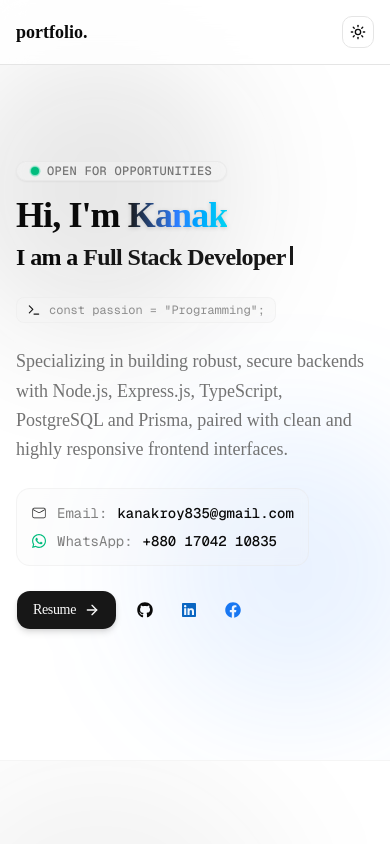
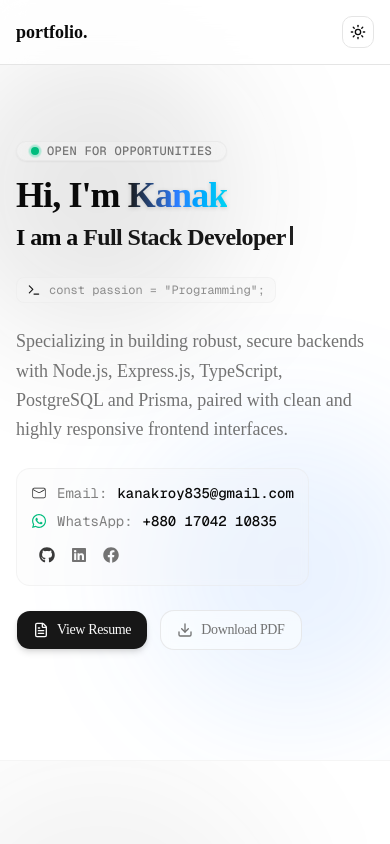
Before and after one commit to Captain-Kanak/portfolio-client, a Next.js app: page / in a window 390 px wide. Shown: the top 844 px of the page. Built offline with nearby package versions, Linux system fonts and the light colour scheme; no server answers.

Commit message:
successfully modified hero section for resume

```diff
--- a/src/components/layouts/Footer.tsx
+++ b/src/components/layouts/Footer.tsx
@@ -1,5 +1,59 @@
 import React from "react";
+import Link from "next/link";
+import { Terminal, Mail } from "lucide-react";
+import { FaGithub, FaLinkedin } from "react-icons/fa";
 
 export default function Footer() {
-  return <div className="container max-w-7xl mx-auto px-4 py-16">Footer</div>;
+  const currentYear = new Date().getFullYear();
+
+  return (
+    <footer className="border-t border-border/40 bg-background relative overflow-hidden">
+      {/* Subtle bottom decorative accent glow line */}
+      <div className="absolute bottom-0 left-1/2 -translate-x-1/2 w-full max-w-7xl h-px bg-linear-to-r from-transparent via-primary/20 to-transparent" />
+
+      <div className="container max-w-7xl mx-auto px-4 py-12 flex flex-col sm:flex-row items-center justify-between gap-6 relative z-10">
+        {/* LOGO / BRAND MARK */}
+        <div className="flex items-center gap-2 font-mono text-sm tracking-tight text-foreground/90 group">
+          <Terminal className="w-4 h-4 text-primary transition-transform duration-300 group-hover:rotate-6" />
+          <span className="font-bold">Dev</span>
+          <span className="text-muted-foreground">.portfolio</span>
+        </div>
+
+        {/* COPYRIGHT & METRICS */}
+        <p className="text-xs font-mono text-muted-foreground text-center sm:text-left order-last sm:order-0">
+          &copy; {currentYear} &bull; Built with Next.js & Tailwind CSS. All
+          rights reserved.
+        </p>
+
+        {/* SOCIAL LINKS ARCHITECTURE */}
+        <div className="flex items-center gap-4">
+          <Link
+            href="https://github.com"
+            target="_blank"
+            rel="noreferrer"
+            className="p-2 rounded-md border border-border/60 bg-muted/20 text-muted-foreground hover:text-foreground hover:border-border hover:bg-muted/50 transition-all duration-200"
+            aria-label="GitHub Profile"
+          >
+            <FaGithub className="w-4 h-4" />
+          </Link>
+          <Link
+            href="https://linkedin.com"
+            target="_blank"
+            rel="noreferrer"
+            className="p-2 rounded-md border border-border/60 bg-muted/20 text-muted-foreground hover:text-primary hover:border-primary/20 hover:bg-primary/5 transition-all duration-200"
+            aria-label="LinkedIn Profile"
+          >
+            <FaLinkedin className="w-4 h-4" />
+          </Link>
+          <Link
+            href="mailto:your.email@example.com"
+            className="p-2 rounded-md border border-border/60 bg-muted/20 text-muted-foreground hover:text-emerald-400 hover:border-emerald-500/20 hover:bg-emerald-500/5 transition-all duration-200"
+            aria-label="Email Contact"
+          >
+            <Mail className="w-4 h-4" />
+          </Link>
+        </div>
+      </div>
+    </footer>
+  );
 }
--- a/src/components/layouts/HeroSection.tsx
+++ b/src/components/layouts/HeroSection.tsx
@@ -2,12 +2,16 @@ import React from "react";
 import Link from "next/link";
 import { Badge } from "../ui/badge";
 import { Button } from "../ui/button";
-import { Terminal, CheckCircle2, ArrowRight } from "lucide-react";
+import { Terminal, CheckCircle2, FileText, Download } from "lucide-react";
 import { TypingEffect } from "./TypingEffect";
 import { FaGithub, FaLinkedin, FaWhatsapp, FaFacebook } from "react-icons/fa";
 import { CiMail } from "react-icons/ci";
 
 export default function HeroSection() {
+  const RESUME_VIEW_URL =
+    "https://drive.google.com/file/d/1mrI8fDyX6nRfZDkieumQoKlPWMefxs5k/view";
+  const RESUME_DOWNLOAD_PATH = "/resume.pdf";
+
   return (
     <section
       id="intro"
@@ -106,22 +110,7 @@ export default function HeroSection() {
                   +880 17042 10835
                 </a>
               </div>
-            </div>
-
-            {/* Action Row */}
-            <div className="flex flex-wrap items-center gap-3 pt-2">
-              {/* Primary Call to Action */}
-              <Button
-                asChild
-                variant="default"
-                className="cursor-pointer font-medium tracking-tight shadow-md shadow-primary/10 transition-all duration-300 hover:-translate-y-0.5 hover:shadow-lg hover:shadow-primary/20 group h-10 px-4 rounded-xl"
-              >
-                <Link href="#" className="flex items-center gap-2">
-                  Resume
-                  <ArrowRight className="w-4 h-4 transition-transform duration-300 group-hover:translate-x-1" />
-                </Link>
-              </Button>
-
+              <div>
                 {/* GitHub Icon Button */}
                 <Button
                   asChild
@@ -132,9 +121,10 @@ export default function HeroSection() {
                   <Link
                     href="https://github.com/Captain-Kanak"
                     target="_blank"
+                    rel="noopener noreferrer"
                     aria-label="GitHub Profile"
                   >
-                  <FaGithub className="w-5 h-5 text-foreground" />
+                    <FaGithub className="w-5 h-5 text-foreground/80 hover:text-foreground transition-colors" />
                   </Link>
                 </Button>
 
@@ -143,14 +133,15 @@ export default function HeroSection() {
                   asChild
                   variant="ghost"
                   size="icon"
-                className="cursor-pointer transition-all duration-300 hover:-translate-y-0.5 hover:bg-blue-500/10 text-muted-foreground rounded-xl"
+                  className="cursor-pointer transition-all duration-300 hover:-translate-y-0.5 hover:bg-blue-500/10 rounded-xl group/ln"
                 >
                   <Link
                     href="https://www.linkedin.com/in/captain-kanak"
                     target="_blank"
+                    rel="noopener noreferrer"
                     aria-label="LinkedIn Profile"
                   >
-                  <FaLinkedin className="w-5 h-5 text-[#0A66C2]" />
+                    <FaLinkedin className="w-5 h-5 text-muted-foreground transition-colors group-hover/ln:text-[#0A66C2]" />
                   </Link>
                 </Button>
 
@@ -159,14 +150,52 @@ export default function HeroSection() {
                   asChild
                   variant="ghost"
                   size="icon"
-                className="cursor-pointer transition-all duration-300 hover:-translate-y-0.5 hover:bg-blue-600/10 text-muted-foreground rounded-xl"
+                  className="cursor-pointer transition-all duration-300 hover:-translate-y-0.5 hover:bg-blue-600/10 rounded-xl group/fb"
                 >
                   <Link
                     href="https://www.facebook.com/captainkanak"
                     target="_blank"
+                    rel="noopener noreferrer"
                     aria-label="Facebook Profile"
                   >
-                  <FaFacebook className="w-5 h-5 text-[#1877F2]" />
+                    <FaFacebook className="w-5 h-5 text-muted-foreground transition-colors group-hover/fb:text-[#1877F2]" />
+                  </Link>
+                </Button>
+              </div>
+            </div>
+
+            {/* Action Row */}
+            <div className="flex flex-wrap items-center gap-3 pt-2">
+              {/* Primary Call to Action: View Resume */}
+              <Button
+                asChild
+                variant="default"
+                className="cursor-pointer font-medium tracking-tight shadow-md shadow-primary/10 transition-all duration-300 hover:-translate-y-0.5 hover:shadow-lg hover:shadow-primary/20 group h-10 px-4 rounded-xl"
+              >
+                <Link
+                  href={RESUME_VIEW_URL}
+                  target="_blank"
+                  rel="noopener noreferrer"
+                  className="flex items-center gap-2"
+                >
+                  <FileText className="w-4 h-4 transition-transform duration-300 group-hover:scale-110" />
+                  <span>View Resume</span>
+                </Link>
+              </Button>
+
+              {/* Secondary Call to Action: Download Resume */}
+              <Button
+                asChild
+                variant="outline"
+                className="cursor-pointer font-medium tracking-tight h-10 px-4 rounded-xl border-border/80 bg-background/50 backdrop-blur-xs hover:bg-muted/40 hover:border-primary/30 transition-all duration-300 hover:-translate-y-0.5 group"
+              >
+                <Link
+                  href={RESUME_DOWNLOAD_PATH}
+                  download="Kanak_Ray_Resume.pdf"
+                  className="flex items-center gap-2 text-muted-foreground hover:text-foreground transition-colors"
+                >
+                  <Download className="w-4 h-4 transition-transform duration-300 group-hover:translate-y-0.5" />
+                  <span>Download PDF</span>
                 </Link>
               </Button>
             </div>
@@ -221,7 +250,7 @@ export default function HeroSection() {
                   </span>
                 </div>
 
-                {/* Clean Static System Specs Block (Replaces the duplicate loop) */}
+                {/* Clean Static System Specs Block */}
                 <div className="space-y-1 text-xs text-muted-foreground/90 border-t border-border/20 pt-3">
                   <div>
                     <span className="text-cyan-400">OS:</span> Ubuntu 24.04 LTS
@@ -232,8 +261,8 @@ export default function HeroSection() {
                     (x86_64-ubuntu)
                   </div>
                   <div>
-                    <span className="text-cyan-400">Stack:</span> Node · Express
-                    · TS · Postgres · Prisma
+                    <span className="text-cyan-400">Stack:</span> Node &bull;
+                    Express &bull; TS &bull; Postgres &bull; Prisma
                   </div>
                 </div>
               </div>
```
Also changed, not shown: 1 other file (tests, documents, lock files or other folders). Lines whose indentation alone changed are shown as unchanged.
